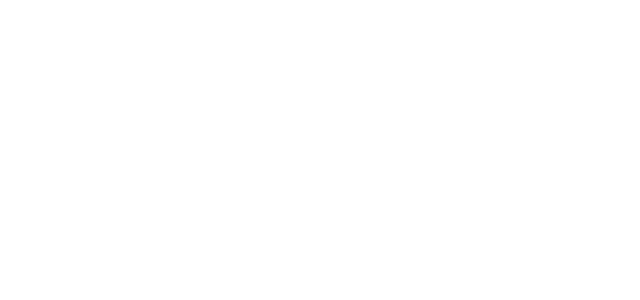
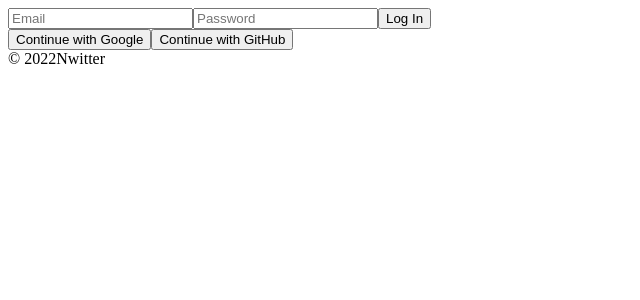
Before and after one commit to BathwithRadio/nwitter, a React (Create React App) app: page / in a window 1280 px wide. Shown: the top 300 px of the page, without its empty margins (0-640 px from the left). Built offline with nearby package versions, Linux system fonts and the light colour scheme.

Commit message:
2.1 Login Form Part One

```diff
--- /dev/null
+++ b/jsconfig.json
@@ -0,0 +1,6 @@
+{
+    "compilerOptions": {
+      "baseUrl": "src"
+    },
+    "include": ["src"]
+  }
--- a/src/App.js
+++ /dev/null
@@ -1,7 +0,0 @@
-import React from "react";
-
-function App() {
-  return <div></div>;
-}
-
-export default App;
--- /dev/null
+++ b/src/components/App.js
@@ -0,0 +1,20 @@
+import React, { useState } from "react";
+import AppRouter from "./Router";
+import { authService } from "fbase";
+
+/*
+왜 AppRouter를 여기에 사용하느냐
+Router와 Footer같은 다른 요소를 넣어주기 위해
+*/
+function App() {
+  // auth를 활용해서 user의 로그인 여부를 파악한다
+  const [isLoggedIn, setInLoggedIn] = useState(authService.currentUser);
+  return (
+    <>
+      <AppRouter isLoggedIn={isLoggedIn} />
+      <footer>&copy; {new Date().getFullYear()}Nwitter</footer>
+    </>
+  );
+}
+
+export default App;
--- /dev/null
+++ b/src/components/Router.js
@@ -0,0 +1,27 @@
+import React, { useState } from "react";
+import { HashRouter as Router, Route, Switch } from "react-router-dom";
+import Auth from "routes/Auth";
+import Home from "routes/Home";
+
+const AppRouter = ({isLoggedIn}) => { // 왜 Destructuring이 필요하지??
+  //Hooks
+  return (
+    <Router>
+      <Switch>
+        {isLoggedIn ? (
+          <>
+            <Route exact path="/">
+                <Home />
+            </Route>
+          </>
+        ) : (
+          <Route exact path="/">
+            <Auth />
+          </Route>
+        )}
+      </Switch>
+    </Router>
+  );
+};
+
+export default AppRouter;
--- /dev/null
+++ b/src/fbase.js
@@ -0,0 +1,17 @@
+import firebase from "firebase/compat/app";
+import "firebase/compat/auth";
+import "firebase/compat/firestore";
+import "firebase/compat/storage";
+
+const firebaseConfig = {
+    apiKey: process.env.REACT_APP_API_KEY,
+    authDomain: process.env.REACT_APP_AUTH_DOMAIN,
+    // databaseURL: process.env.REACT_APP_DATABASE_URL,
+    projectId: process.env.REACT_APP_PROJECT_ID,
+    storageBucket: process.env.REACT_APP_STORAGE_BUCKET,
+    messagingSenderId: process.env.REACT_APP_MESSAGIN_ID,
+    appId: process.env.REACT_APP_APP_ID,
+};
+
+export default firebase.initializeApp(firebaseConfig);
+export const authService = firebase.auth();
--- a/src/firebase.js
+++ /dev/null
@@ -1,15 +0,0 @@
-import firebase from "firebase/compat/app";
-import "firebase/compat/auth";
-import "firebase/compat/firestore";
-import "firebase/compat/storage";
-
-const firebaseConfig = {
-    apiKey: "AIzaSyACPApDrzJIe3rvMUEuHwW6k_jIXBijLLM",
-    authDomain: "nwitter-862d2.firebaseapp.com",
-    projectId: "nwitter-862d2",
-    storageBucket: "nwitter-862d2.appspot.com",
-    messagingSenderId: "203949411881",
-    appId: "1:203949411881:web:772498810abe0028949638"
-};
-
-export default firebase.initializeApp(firebaseConfig);
--- /dev/null
+++ b/src/routes/Auth.js
@@ -0,0 +1,55 @@
+import React, { useState } from "react";
+
+//function component
+const Auth = () => {
+    const [email, setEmail] = useState("");
+    const [password, setPassword] = useState("");
+    const onChange = (event) => {
+        //1. input을 변경할 때마다 onChange function을 호출한다.
+        //2. onChange function은 내가 input에 입력한 값들을 토대로 저장시킨다.
+        //⭐️ input은 글자를 추가하는 것이 아니라 value를 받아오는 것이다.
+        //⭐️ input의 value는 state에 저장된다 => input이 변할때마다 state도 변한다
+        const {target: {name, value}} = event;
+        // console.log(value);
+        if (name === "email") {
+            setEmail(value);
+        } else if (name === "password") {
+            setPassword(value);
+        }
+    };
+    const onSubmit = (event) => {
+        //⭐️ 아래 preventDefault가 없으면 로그인 버튼을 누를 때마다 새로고침이 되어 버린다
+        //  => 우리가 입력한 아이디 비밀번호가 사라진다.
+        //⭐️ preventDefault : 기본행위가 실행되는 걸 원하지 않는다
+        //  => 디폴트행위(새로고침 등)를 내가 컨트롤 할 수 있게 해달라
+        event.preventDefault();
+    }
+    return (
+      <div>
+        <form onSubmit={onSubmit}>
+          <input
+            name="email"
+            type="email"
+            placeholder="Email"
+            required
+            value={email}
+            onChange={onChange} //반드시 사용해야 한다.
+          />
+          <input
+            name="password"
+            type="password"
+            placeholder="Password"
+            required
+            value={password}
+            onChange={onChange} //반드시 사용해야 한다.
+          />
+          <input type="submit" value="Log In" />
+        </form>
+        <div>
+          <button>Continue with Google</button>
+          <button>Continue with GitHub</button>
+        </div>
+      </div>
+    );
+}
+export default Auth;
--- /dev/null
+++ b/src/routes/EditProfile.js
@@ -0,0 +1,5 @@
+import React from "react";
+
+//function component
+const EditProfile = () => <span>EditProfile</span>;
+export default EditProfile;
--- /dev/null
+++ b/src/routes/Home.js
@@ -0,0 +1,5 @@
+import React from "react";
+
+//function component
+const Home = () => <span>Home</span>;
+export default Home;
--- /dev/null
+++ b/src/routes/Profile.js
@@ -0,0 +1,5 @@
+import React from "react";
+
+//function component
+const Profile = () => <span>Profile</span>;
+export default Profile;
```
Also changed, not shown: src/index.js (+2 -8 lines), 2 other files (tests, documents, lock files or other folders).
